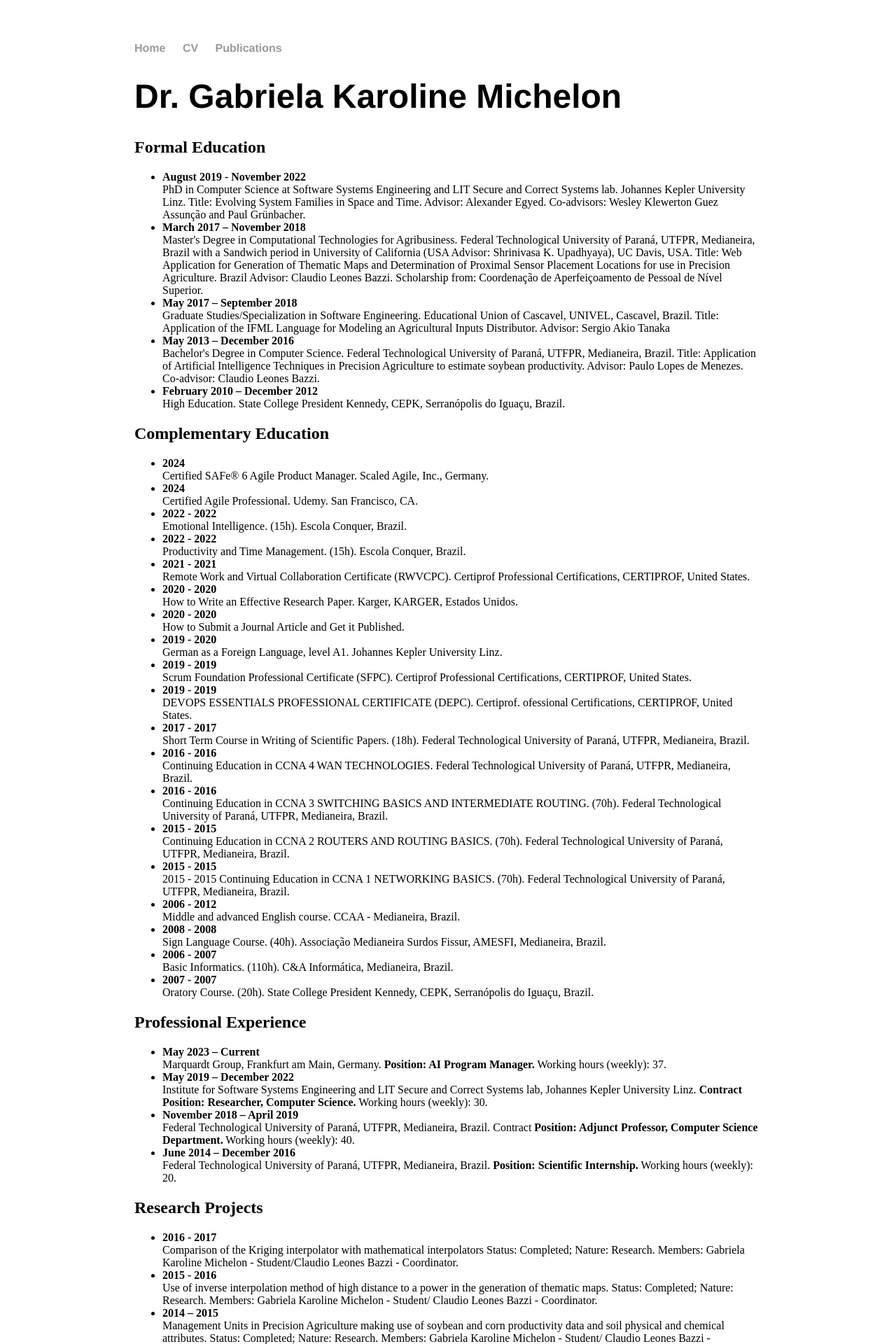
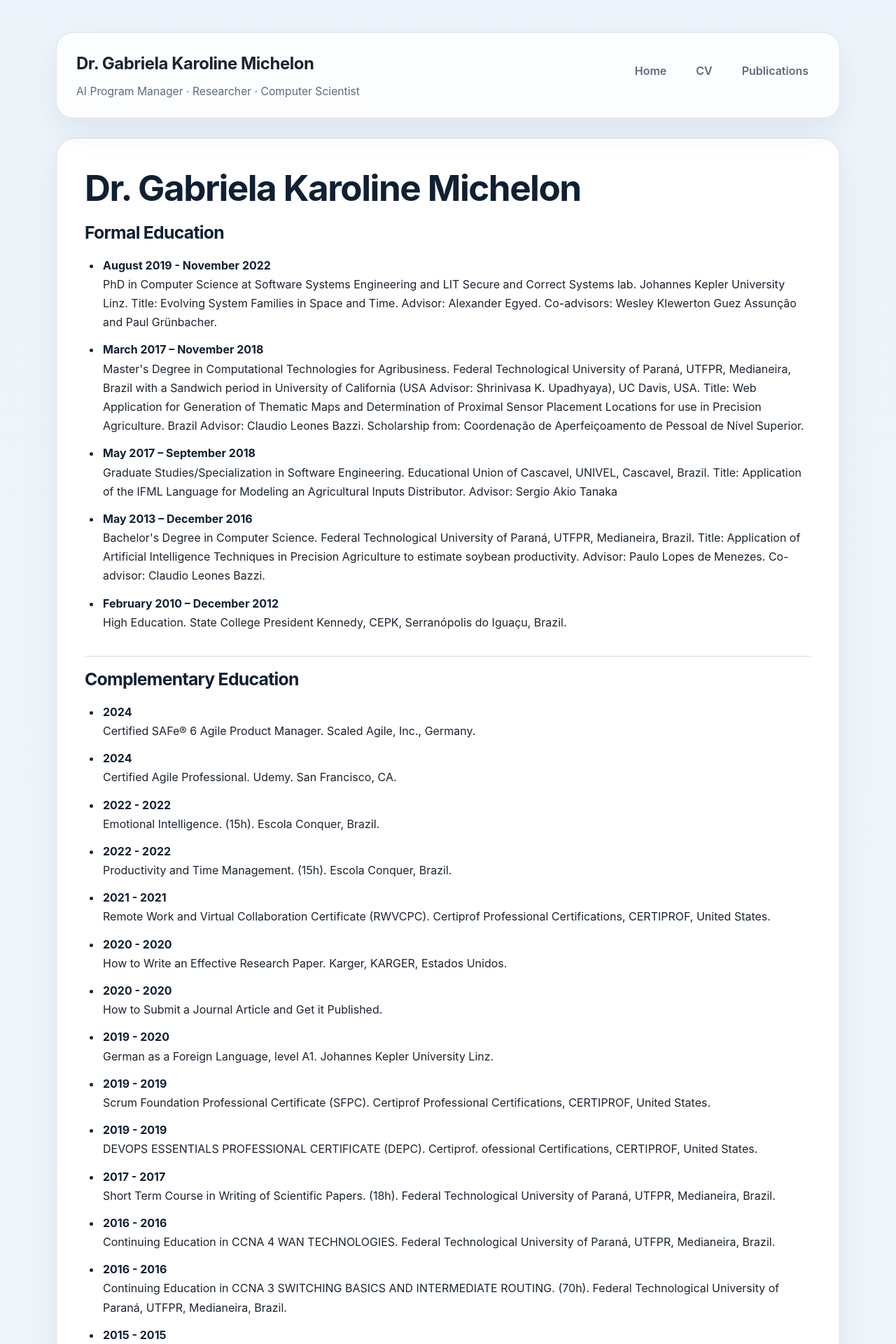
Before and after one commit to GabrielaMichelon/gabrielamichelon.github.io, a Jekyll site: the page built from cv/index.html, in a window 1280 px wide. Shown: the top 1920 px of the page at 70% size. Built offline with Jekyll 4.4.1, drawn with Linux system fonts in a browser that asks for light colours.

Commit message:
change layout

```diff
--- a/_layouts/default.html
+++ b/_layouts/default.html
@@ -1,32 +1,34 @@
 <!DOCTYPE html>
 <html>
   <head>
-    <title>{{ page.title }}</title>
-
+    <meta charset="utf-8">
+    <meta name="viewport" content="width=device-width, initial-scale=1">
+    <title>{% if page.title %}{{ page.title }} · {% endif %}Dr. Gabriela Karoline Michelon</title>
     <link rel="stylesheet" type="text/css" href="/css/main.css">
-
   </head>
-
-
   <body>
-    <nav>
+    <div class="site-shell">
+      <header class="site-header">
+        <div class="site-branding">
+          <a class="site-title" href="/">Dr. Gabriela Karoline Michelon</a>
+          <p class="site-tagline">AI Program Manager · Researcher · Computer Scientist</p>
+        </div>
+        <nav class="site-nav" aria-label="Primary navigation">
           <ul>
             <li><a href="/">Home</a></li>
             <li><a href="/cv">CV</a></li>
             <li><a href="/publications">Publications</a></li>
           </ul>
         </nav>
-<div class="container">
+      </header>
 
+      <main class="container content-card">
         {{ content }}
+      </main>
 
+      <footer class="site-footer">
+        <p>Get in touch: <a href="mailto:gabilukcs@hotmail.com">gabilukcs@hotmail.com</a></p>
+      </footer>
     </div>
-
-  <footer>
-   <ul>
-   <li><a href="mailto:gabilukcs@hotmail.com">gabilukcs@hotmail.com</a></li>
-   </ul>
-  </footer>
   </body>
-
 </html>
--- a/css/main.css
+++ b/css/main.css
@@ -1,48 +1,365 @@
+:root {
+    --bg: #f4f7fb;
+    --surface: #ffffff;
+    --surface-alt: #eef3f9;
+    --text: #1b2430;
+    --muted: #5f6b7a;
+    --border: #d8e1eb;
+    --accent: #1f5fa9;
+    --accent-dark: #184a84;
+    --shadow: 0 18px 45px rgba(24, 45, 72, 0.08);
+}
+
+* {
+    box-sizing: border-box;
+}
+
+html {
+    scroll-behavior: smooth;
+}
+
 body {
-    margin: 60px auto;
-    width: 70%;
+    margin: 0;
+    font-family: "Inter", "Segoe UI", Roboto, Helvetica, Arial, sans-serif;
+    color: var(--text);
+    background: linear-gradient(180deg, #eef4fb 0%, var(--bg) 100%);
+    line-height: 1.7;
 }
-nav ul, footer ul {
-    font-family:'Helvetica', 'Arial', 'Sans-Serif';
-    padding: 0px;
+
+a {
+    color: var(--accent);
+    text-decoration: none;
+    transition: color 0.2s ease, opacity 0.2s ease;
+}
+
+a:hover,
+a:focus {
+    color: var(--accent-dark);
+}
+
+.site-shell {
+    width: min(1120px, calc(100% - 32px));
+    margin: 0 auto;
+    padding: 28px 0 48px;
+}
+
+.site-header {
+    display: flex;
+    justify-content: space-between;
+    align-items: center;
+    gap: 24px;
+    padding: 24px 28px;
+    margin: 18px 0 28px;
+    background: rgba(255, 255, 255, 0.82);
+    border: 1px solid rgba(216, 225, 235, 0.9);
+    border-radius: 24px;
+    box-shadow: var(--shadow);
+    backdrop-filter: blur(12px);
+}
+
+.site-branding {
+    min-width: 0;
+}
+
+.site-title {
+    display: inline-block;
+    font-size: 1.5rem;
+    font-weight: 700;
+    color: var(--text);
+    letter-spacing: -0.02em;
+}
+
+.site-tagline {
+    margin: 6px 0 0;
+    color: var(--muted);
+    font-size: 0.98rem;
+}
+
+.site-nav ul {
+    display: flex;
+    flex-wrap: wrap;
+    gap: 10px;
+    margin: 0;
+    padding: 0;
     list-style: none;
-    font-weight: bold;
 }
-nav ul li, footer ul li {
-    display: inline;
-    margin-right: 20px;
+
+.site-nav a {
+    display: inline-flex;
+    align-items: center;
+    padding: 10px 16px;
+    border-radius: 999px;
+    color: var(--muted);
+    font-weight: 600;
+    background: transparent;
 }
-a {
-    text-decoration: none;
-    color: #999;
+
+.site-nav a:hover,
+.site-nav a:focus {
+    color: var(--accent-dark);
+    background: var(--surface-alt);
 }
-a:hover {
-    text-decoration: underline;
+
+.container {
+    width: 100%;
 }
+
+.content-card {
+    background: var(--surface);
+    border: 1px solid var(--border);
+    border-radius: 28px;
+    box-shadow: var(--shadow);
+    padding: 40px;
+}
+
+.content-card > :last-child {
+    margin-bottom: 0;
+}
+
+h1,
+h2,
+h3,
+h4 {
+    color: #102033;
+    font-family: "Inter", "Segoe UI", Roboto, Helvetica, Arial, sans-serif;
+    line-height: 1.2;
+    letter-spacing: -0.03em;
+    margin-top: 0;
+}
+
 h1 {
-    font-size: 3em;
-    font-family:'Helvetica', 'Arial', 'Sans-Serif';
+    font-size: clamp(2.4rem, 4vw, 3.6rem);
+    margin-bottom: 18px;
 }
+
+h2 {
+    font-size: 1.55rem;
+    margin-bottom: 18px;
+}
+
+h4 {
+    font-size: 1.05rem;
+    font-weight: 500;
+}
+
+p,
+li,
+address {
+    font-size: 1rem;
+    color: var(--text);
+}
+
 p {
-    font-size: 1.5em;
-    line-height: 1.4em;
-    color: #333;
+    margin: 0 0 16px;
 }
-footer {
-    border-top: 1px solid #d5d5d5;
-    font-size: .8em;
+
+.lead {
+    font-size: 1.15rem;
+    color: #23364b;
+}
+
+.hero-layout {
+    display: grid;
+    grid-template-columns: minmax(0, 1.8fr) minmax(240px, 0.9fr);
+    gap: 36px;
+    align-items: start;
+    margin-bottom: 32px;
+}
+
+.hero-photo-card {
+    display: flex;
+    justify-content: center;
+    align-items: flex-start;
+    padding: 20px;
+    background: linear-gradient(180deg, #f8fbff 0%, #eef4fb 100%);
+    border: 1px solid var(--border);
+    border-radius: 24px;
+}
+
+.profile-photo {
+    width: min(100%, 280px);
+    height: auto;
+    display: block;
+    border-radius: 18px;
+    box-shadow: 0 14px 30px rgba(16, 32, 51, 0.12);
+}
+
+.info-grid {
+    display: grid;
+    grid-template-columns: repeat(2, minmax(0, 1fr));
+    gap: 24px;
+}
+
+.info-panel {
+    padding: 26px;
+    background: var(--surface-alt);
+    border: 1px solid var(--border);
+    border-radius: 22px;
+}
+
+.feature-list,
+ul.posts {
+    margin: 0;
+    padding-left: 22px;
+}
+
+ul,
+ol {
+    margin: 0 0 20px;
+    padding-left: 24px;
+}
+
+.feature-list li,
+ul.posts li {
+    margin-bottom: 10px;
+}
+
+ol li,
+ul li {
+    margin-bottom: 12px;
 }
 
 ul.posts {
-    margin: 20px auto 40px;
-    font-size: 1.5em;
+    font-size: 1rem;
 }
 
-ul.posts li {
+.post {
+    font-size: 1rem;
+}
+
+.cv,
+.publications,
+.page-section {
+    max-width: 100%;
+}
+
+.cv h2,
+.publications h2,
+.page-section h2 {
+    margin-top: 34px;
+    padding-top: 18px;
+    border-top: 1px solid var(--border);
+}
+
+.cv h2:first-of-type,
+.publications h2:first-of-type,
+.page-section h2:first-of-type {
+    margin-top: 0;
+    padding-top: 0;
+    border-top: 0;
+}
+
+.cv ol,
+.cv ul,
+.publications ol,
+.publications ul {
+    color: var(--text);
+}
+
+.cv li,
+.publications li {
+    padding-left: 2px;
+}
+
+.cv b,
+.publications b {
+    color: #102033;
+}
+
+.publications > ul:first-of-type,
+.link-list {
+    display: flex;
+    flex-wrap: wrap;
+    gap: 12px;
+    padding: 0;
     list-style: none;
 }
 
+.publications > ul:first-of-type li,
+.link-list li {
+    margin-bottom: 0;
+}
 
-button #twitter {
-   background: url(img/twitter_bird_logo_.png) no-repeat;
+.publications > ul:first-of-type a,
+.link-list a {
+    display: inline-flex;
+    align-items: center;
+    padding: 10px 14px;
+    background: var(--surface-alt);
+    border: 1px solid var(--border);
+    border-radius: 999px;
+    font-weight: 600;
 }
+
+.meta {
+    margin-bottom: 24px;
+    color: var(--muted);
+    font-size: 0.98rem;
+}
+
+.contact-panel address {
+    margin: 0;
+}
+
+.site-footer {
+    margin-top: 20px;
+    padding: 12px 4px 0;
+    text-align: center;
+    color: var(--muted);
+    font-size: 0.95rem;
+}
+
+.site-footer p {
+    margin: 0;
+    color: var(--muted);
+}
+
+img {
+    max-width: 100%;
+}
+
+@media (max-width: 900px) {
+    .site-header,
+    .hero-layout,
+    .info-grid {
+        grid-template-columns: 1fr;
+    }
+
+    .site-header {
+        display: grid;
+        justify-content: stretch;
+    }
+
+    .content-card {
+        padding: 28px;
+    }
+}
+
+@media (max-width: 640px) {
+    .site-shell {
+        width: min(100% - 20px, 1120px);
+        padding-top: 12px;
+    }
+
+    .site-header,
+    .content-card {
+        padding: 22px;
+        border-radius: 20px;
+    }
+
+    .site-nav ul {
+        gap: 8px;
+    }
+
+    .site-nav a {
+        padding: 9px 13px;
+    }
+
+    .info-panel {
+        padding: 20px;
+    }
+
+    h1 {
+        font-size: 2.2rem;
+    }
+}
```
Also changed, not shown: about/index.html (deleted, +0 -15 lines), index.html (+24 -34 lines). Lines whose indentation alone changed are shown as unchanged.
